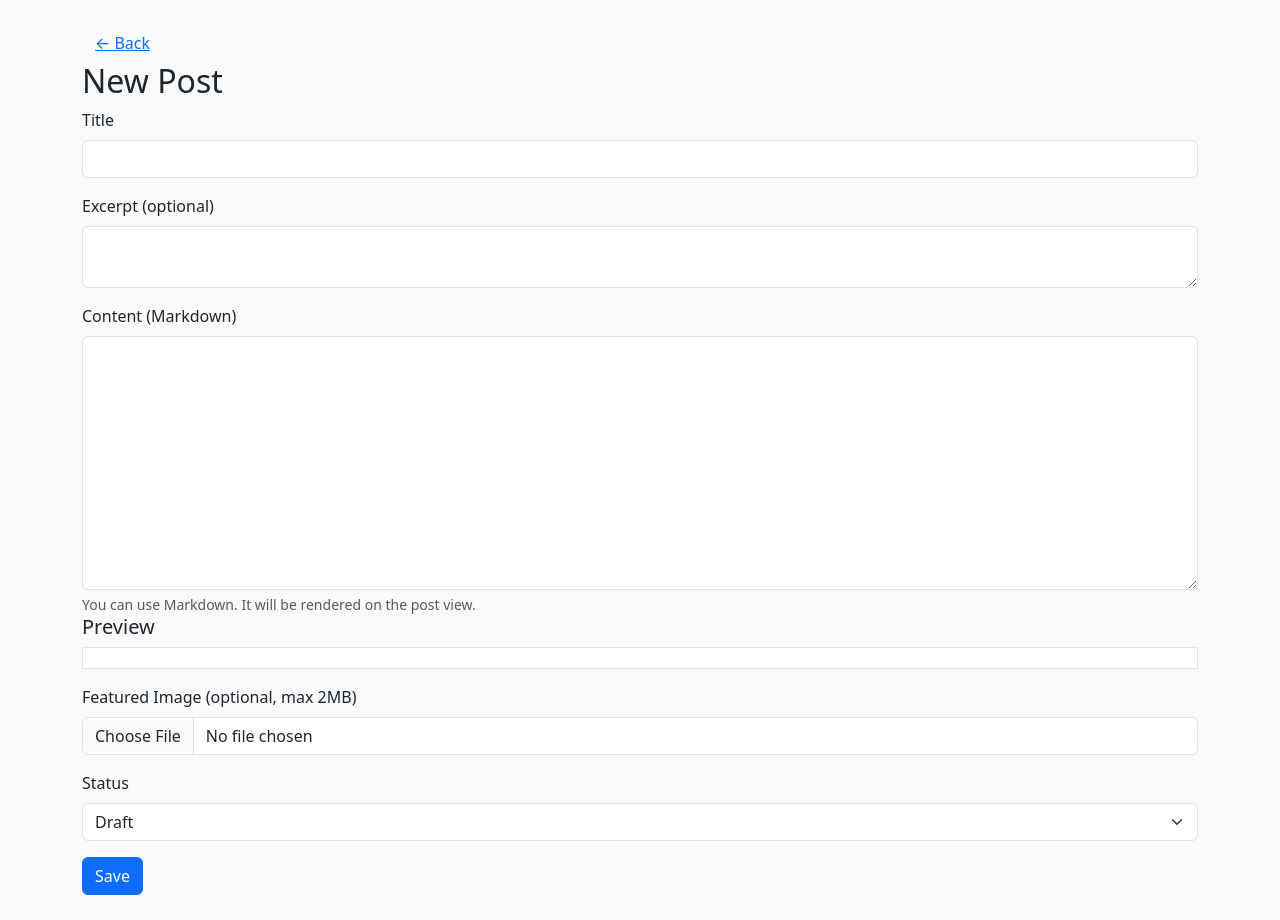
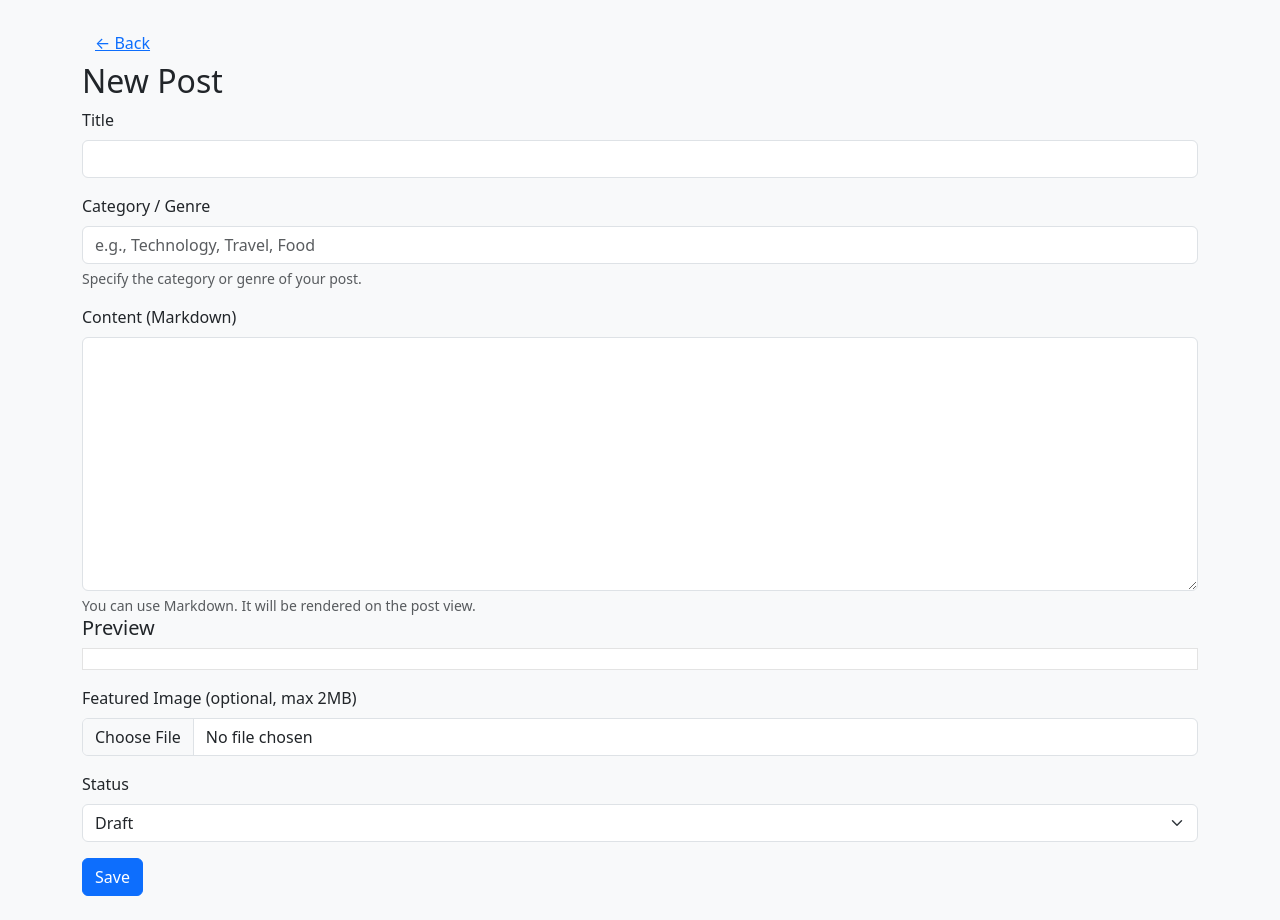
Before and after one commit to Chathuni-Karunarathne/mini-blog, a PHP site: page /new_post.php in a window 1280 px wide. Shown: the part 56-976 px from the top of the page. Before the commit the page ends 951 px from the top, so only its background shows below. Run offline with PHP 8.4, Linux system fonts and the light colour scheme; the visitor is signed in with stand-in values (Sample User, id 1).

Commit message:
Update post forms to replace excerpt field with category/genre input for better categorization

```diff
--- a/public/new_post.php
+++ b/public/new_post.php
@@ -101,9 +101,11 @@ if ($_SERVER['REQUEST_METHOD'] === 'POST') {
       <input name="title" class="form-control" value="<?=htmlspecialchars($old['title'])?>">
     </div>
     <div class="mb-3">
-      <label class="form-label">Excerpt (optional)</label>
-      <textarea name="excerpt" class="form-control"><?=htmlspecialchars($old['excerpt'])?></textarea>
-    </div>
+  <label class="form-label">Category / Genre</label>
+  <input name="excerpt" class="form-control" placeholder="e.g., Technology, Travel, Food" value="<?=htmlspecialchars($old['excerpt'])?>">
+  <div class="form-text">Specify the category or genre of your post.</div>
+</div>
+
     <div class="mb-3">
       <label class="form-label">Content (Markdown)</label>
       <textarea name="content" rows="10" class="form-control"><?=htmlspecialchars($old['content'])?></textarea>
```
Also changed, not shown: public/edit_post.php (+5 -3 lines).
